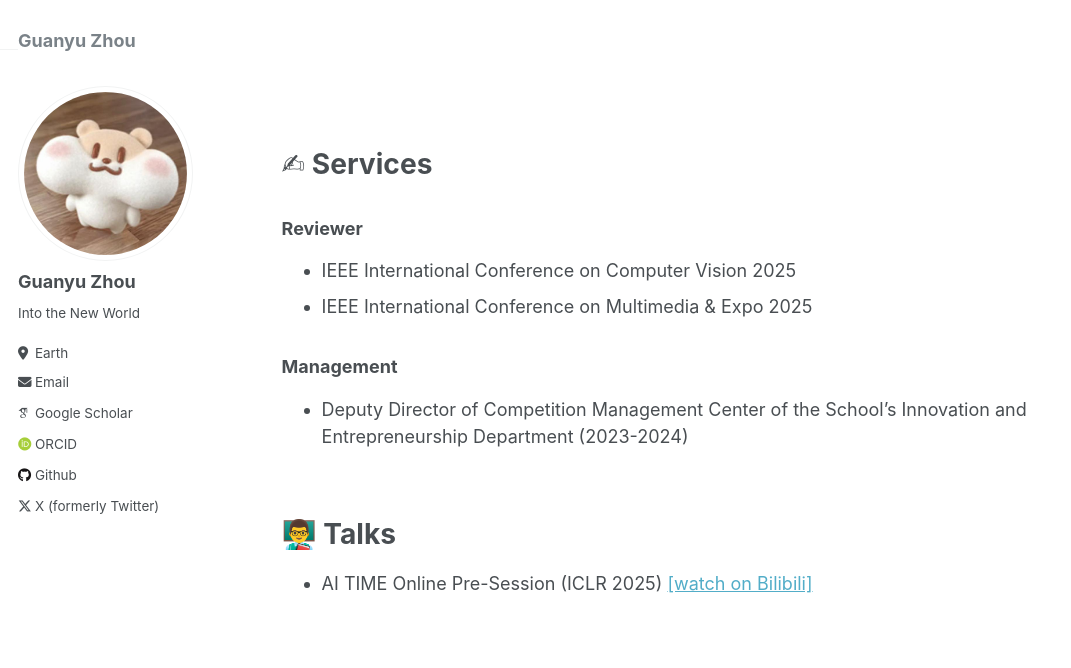
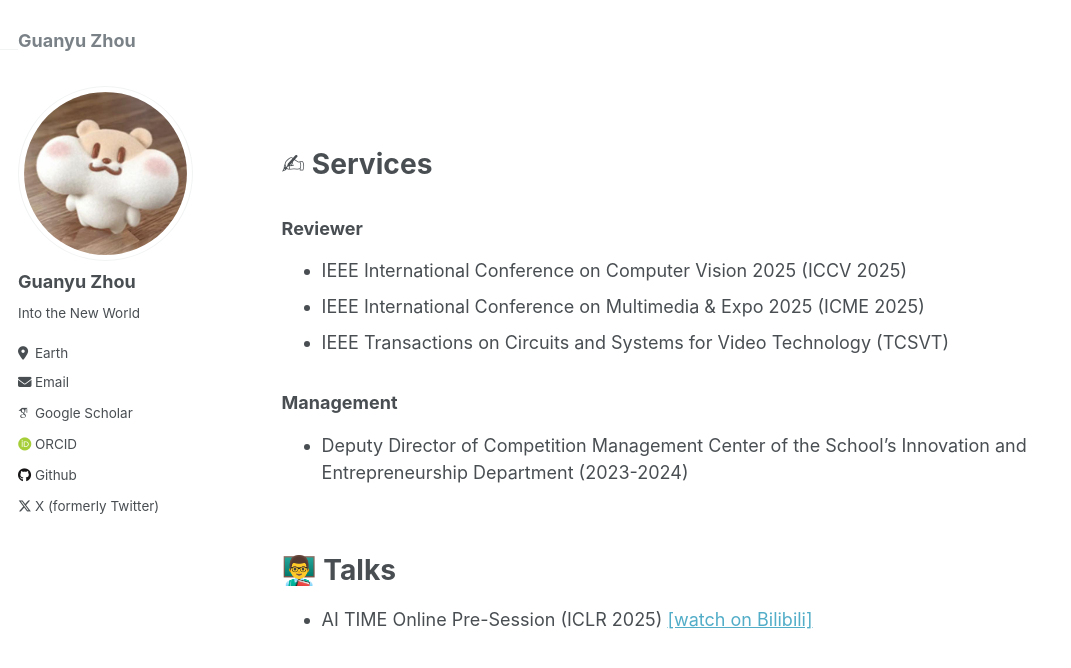
Before and after one commit to The-Martyr/the-martyr.github.io, a Jekyll site: the page built from _pages/about.md, in a window 1280 px wide and 900 px high, scrolled down 2279 px. Shown: the top 668 px of the window, without its empty margins (0-1071 px from the left). Built offline with Jekyll 4.4.1, drawn with Linux system fonts in a browser that asks for light colours; some web fonts are replaced.

Commit message:
Update about.md

```diff
--- a/_pages/about.md
+++ b/_pages/about.md
@@ -189,8 +189,9 @@ button {
 
 ### Reviewer
 
-* IEEE International Conference on Computer Vision 2025
-* IEEE International Conference on Multimedia & Expo 2025
+* IEEE International Conference on Computer Vision 2025 (ICCV 2025)
+* IEEE International Conference on Multimedia & Expo 2025 (ICME 2025)
+* IEEE Transactions on Circuits and Systems for Video Technology (TCSVT)
 
 ### Management
 
```
